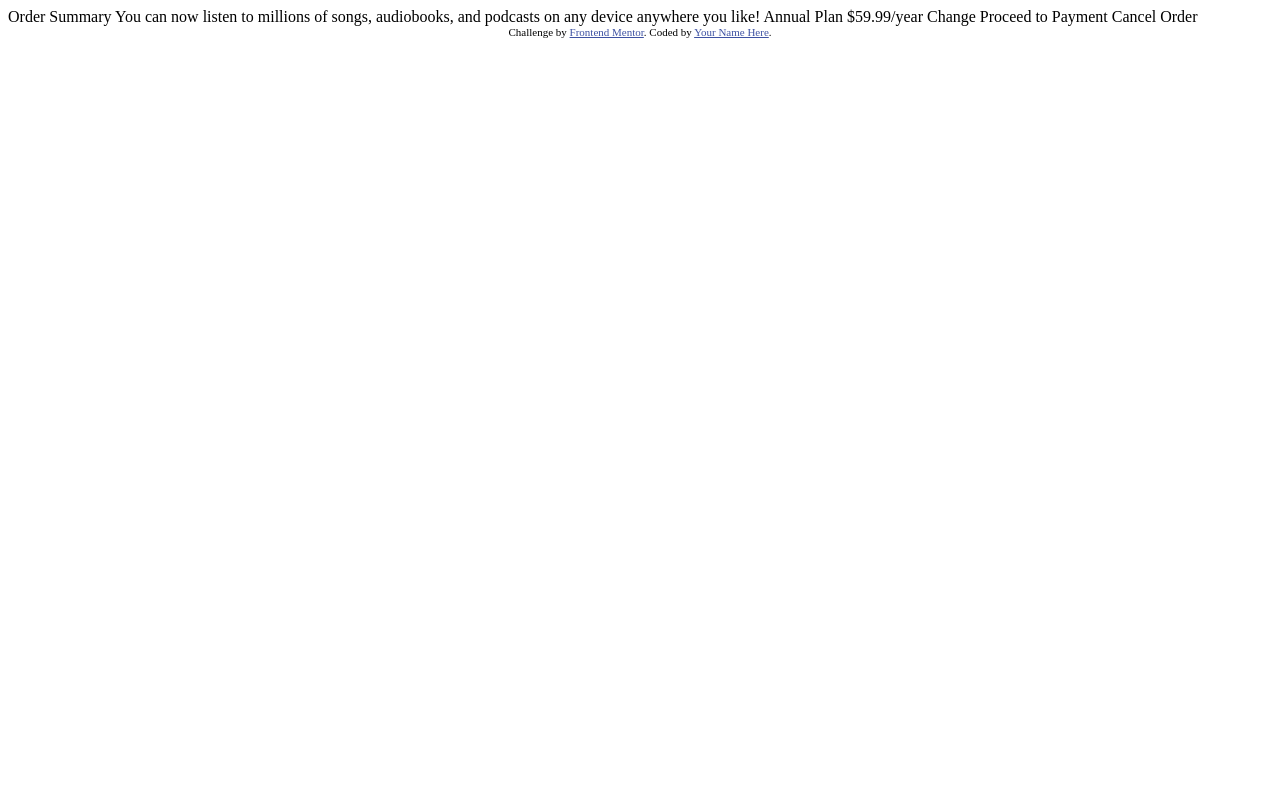
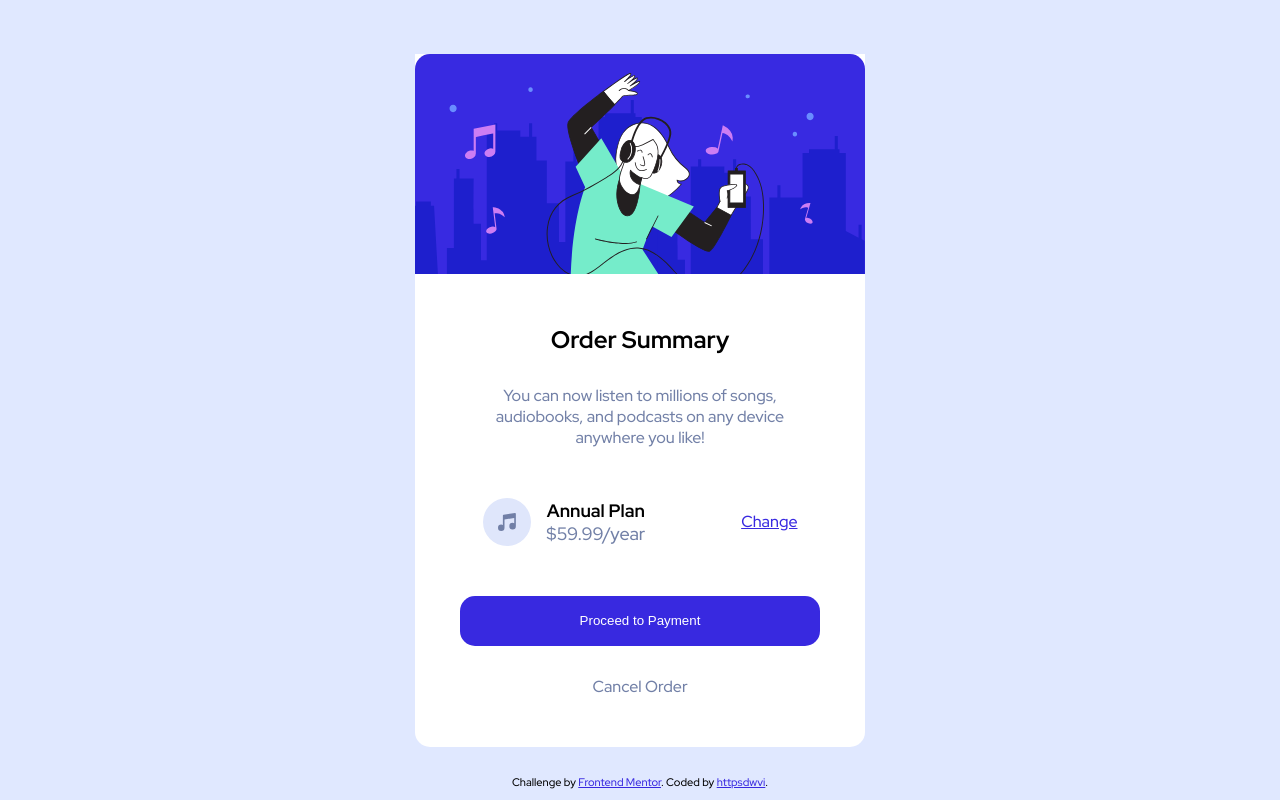
Before and after one commit to httpsdwvi/frontend-mentor-challenge-05, a plain HTML site: page index.html in a window 1280 px wide. Drawn offline with Linux system fonts and the light colour scheme.

Commit message:
style added

```diff
--- a/index.html
+++ b/index.html
@@ -2,36 +2,42 @@
 <html lang="en">
 <head>
   <meta charset="UTF-8">
-  <meta name="viewport" content="width=device-width, initial-scale=1.0"> <!-- displays site properly based on user's device -->
-
+  <meta name="viewport" content="width=device-width, initial-scale=1.0">
   <link rel="icon" type="image/png" sizes="32x32" href="./images/favicon-32x32.png">
-
+  <link rel="preconnect" href="https://fonts.googleapis.com">
+  <link rel="preconnect" href="https://fonts.gstatic.com" crossorigin>
+  <link href="https://fonts.googleapis.com/css2?family=Red+Hat+Display:wght@500;700;900&display=swap" rel="stylesheet">
   <title>Frontend Mentor | Order summary card</title>
-
-  <!-- Feel free to remove these styles or customise in your own stylesheet 👍 -->
-  <style>
-    .attribution { font-size: 11px; text-align: center; }
-    .attribution a { color: hsl(228, 45%, 44%); }
-  </style>
+  <link rel="stylesheet" href="./styles/style.css">
 </head>
 <body>
-
-  Order Summary
-
-  You can now listen to millions of songs, audiobooks, and podcasts on any
-  device anywhere you like!
-
-  Annual Plan
-  $59.99/year
-
-  Change
-
-  Proceed to Payment
-  Cancel Order
-
-  <div class="attribution">
+  <main class="card-container">
+    <article class="card">
+      <img class="svg-hero" src="./images/illustration-hero.svg" alt="AAA">
+      <h1> Order Summary </h1>
+      <p class="card-description"> You can now listen to millions of songs, audiobooks, and podcasts on any
+        device anywhere you like! </p>
+      <div class="card-price">
+        <img src="./images/icon-music.svg" alt="Icon Music">
+        <div class="card-price-annual">
+        <h2> Annual Plan </h2>
+        <p class="card-price-value">$59.99/year</p>
+      </div>
+        <a href="#">Change</a>
+      </div>
+      <div class="card-payment">
+        <button type="button">
+          Proceed to Payment
+        </button>
+        <p class="card-payment-cancel">
+          Cancel Order
+        </p>
+      </div>
+    </article>
+  </main>
+  <footer class="attribution">
     Challenge by <a href="https://www.frontendmentor.io?ref=challenge" target="_blank">Frontend Mentor</a>.
-    Coded by <a href="#">Your Name Here</a>.
-  </div>
+    Coded by <a href="https://github.com/httpsdwvi" target="_blank">httpsdwvi</a>.
+  </footer>
 </body>
 </html>
--- /dev/null
+++ b/styles/style.css
@@ -0,0 +1,135 @@
+@import url('https://fonts.googleapis.com/css2?family=Red+Hat+Display:wght@500;700;900&display=swap');
+
+* {
+    margin: 0;
+}
+
+:root {
+    --pale-blue: hsl(225, 100%, 94%);
+    --very-pale-blue: hsl(225, 100%, 98%);
+    --desaturated-blue: hsl(224, 23%, 55%);
+    --dark-blue: hsl(223, 47%, 23%);
+    --bright-blue: hsl(245, 75%, 52%);
+    --bright-blue-hover: hsl(244, 83%, 68%);
+}
+
+html {
+    background-color: var(--pale-blue);
+    font-family: 'Red Hat Display', sans-serif;
+}
+
+.card-container {
+    min-height: 100vh;
+    min-width: 100vw;
+    display: flex;
+    flex-direction: row;
+    align-items: center;
+    justify-content: center;
+}
+
+.card {
+    width: 450px;
+    height: auto;
+    display: flex;
+    flex-direction: column;
+    align-items: center;
+    justify-content: center;
+    background-color: #FFF;
+    border-bottom-left-radius: 15px;
+    border-bottom-right-radius: 15px;
+    padding-bottom: 50px;
+}
+
+.svg-hero {
+    border-top-left-radius: 15px;
+    border-top-right-radius: 15px;
+    padding-bottom: 50px;
+}
+
+h1 {
+    padding-bottom: 30px;
+}
+
+.card-description {
+    width: 70%;
+    text-align: center;
+    font-size: 1rem;
+    color: var(--desaturated-blue);
+    padding-bottom: 50px;
+}
+
+.card-price {
+    width: 70%;
+    display: flex;
+    flex-direction: row;
+    justify-content: space-between;
+    align-items: center;
+    padding-bottom: 50px;
+}
+
+.card-price-annual {
+    display: flex;
+    flex-direction: column;
+    align-items: center;
+    margin-left: -80px;
+}
+
+.card-price-value {
+    color: var(--desaturated-blue);
+    font-size: 1.125rem;
+}
+
+h2 {
+    font-size: 1.125rem;
+}
+
+a {
+    color: var(--bright-blue);
+}
+
+a:hover {
+    color: var(--bright-blue-hover);
+    text-decoration: none;
+}
+
+.card-payment {
+    width: 80%;
+    display: flex;
+    flex-direction: column;
+    gap: 30px;
+    align-items: center;
+}
+
+
+button {
+    height: 50px;
+    width: 100%;
+    color: #FFF;
+    background-color: var(--bright-blue);
+    border: none;
+    border-radius: 15px;
+}
+
+button:hover {
+    cursor: pointer;
+    background-color: var(--bright-blue-hover);
+}
+
+.card-payment-cancel {
+    color: var(--desaturated-blue);
+}
+
+.card-payment-cancel:hover {
+    cursor: pointer;
+    color: var(--dark-blue);
+}
+
+.attribution {
+    margin-top: -25px;
+    font-size: 11px;
+    text-align: center;
+}
+
+.attribution a {
+    color: var(--bright-blue);
+}
```
